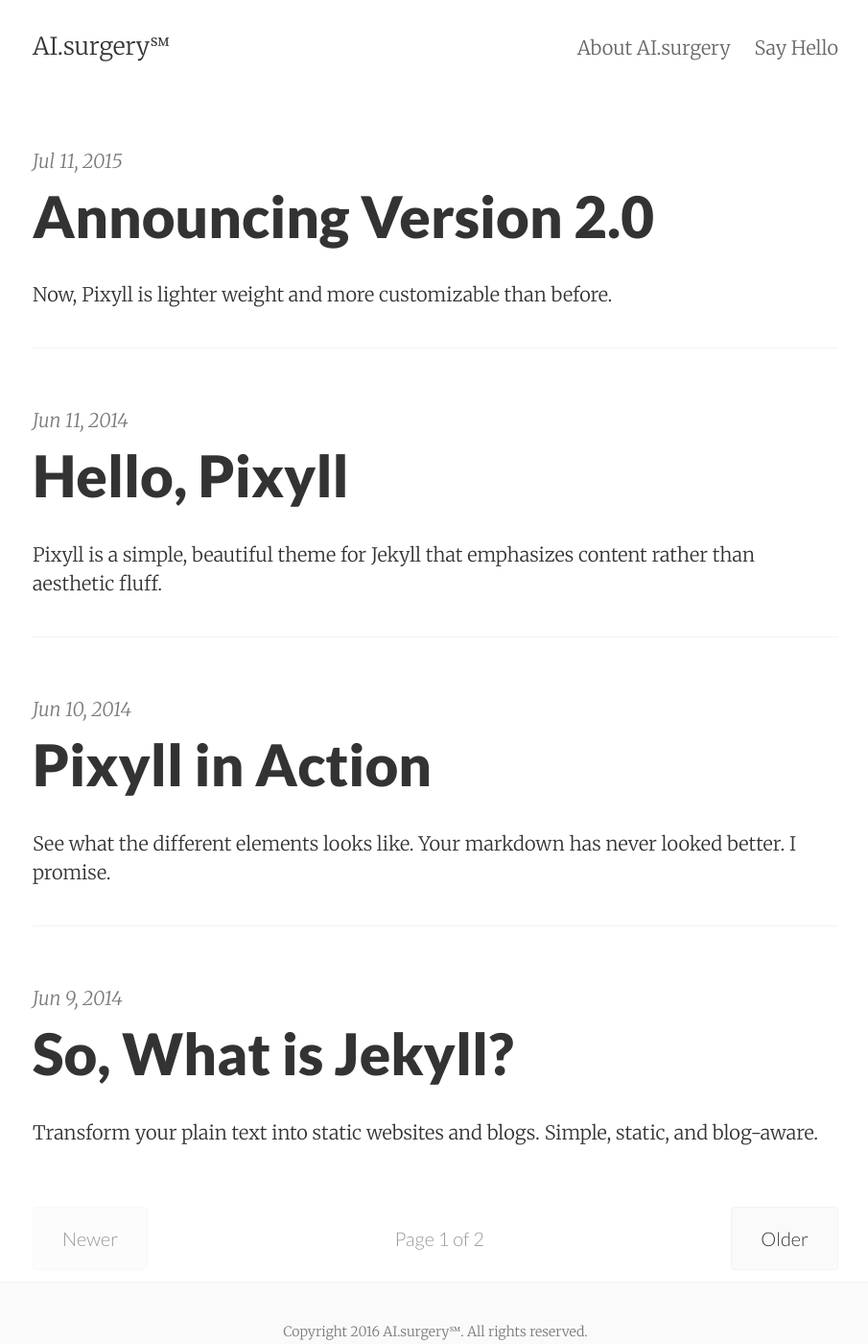
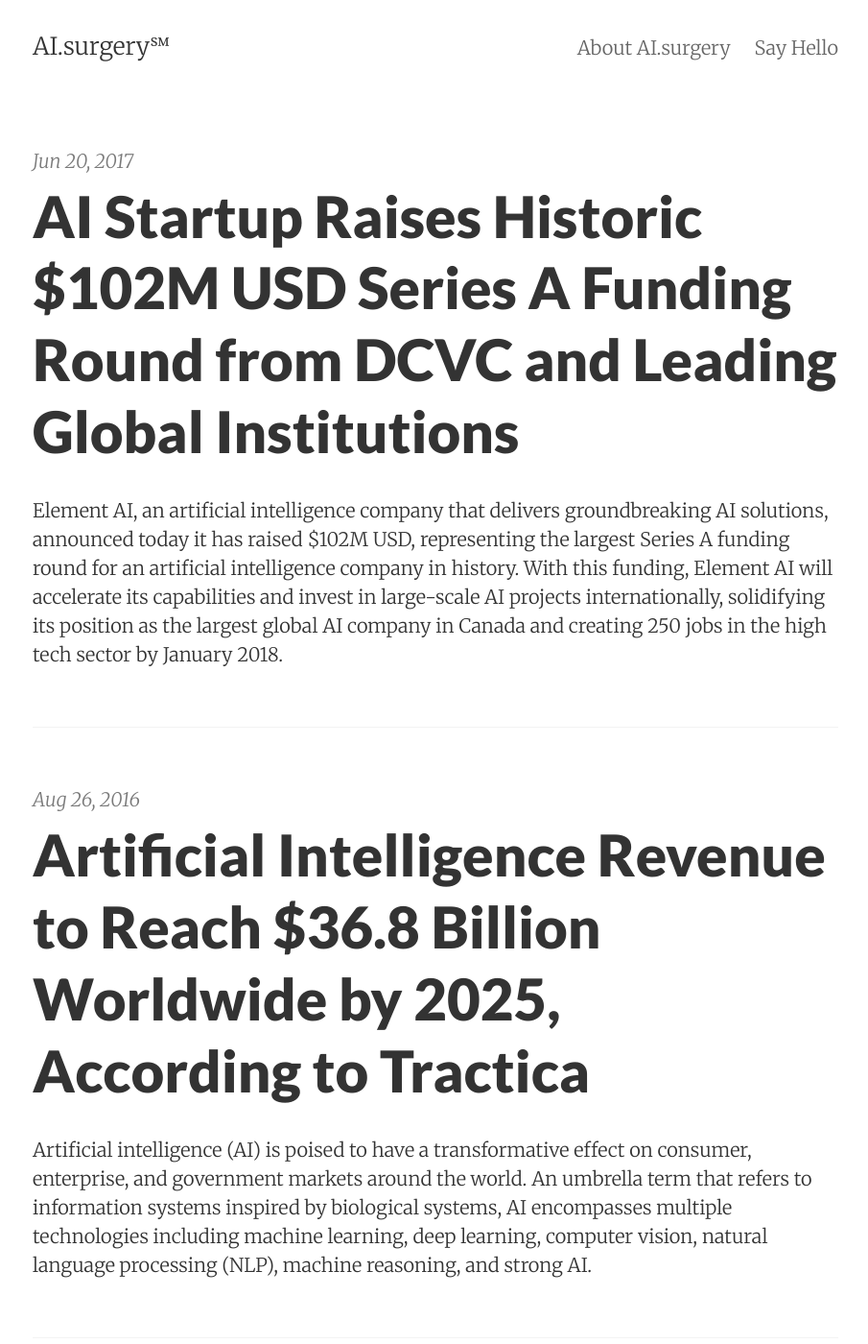
Before and after one commit to wilson0205/ai.surgery, a Jekyll site: the page built from index.html, in a window 1280 px wide and 1400 px high. Shown: the whole window at 96% size, without its empty margins (186-1091 px from the left). Built offline with Jekyll 4.4.1, drawn with Linux system fonts in a browser that asks for light colours; the list of posts is cut into pages by our own code; part of the change alters nothing that is shown.

Commit message:
Updated Ai Startup Raises Historic $102m Usd Series A Funding Round From Dcvc And Leading Global Institutions and 3 other files

```diff
--- a/_config.yml
+++ b/_config.yml
@@ -11,7 +11,7 @@ collections:
 email: wilson0205@gmail.com
 author: Wilson Tjandra
 description: Surgery with AI.
-baseurl: ''
+baseurl:
 url: http://ai.surgery
 date_format: "%b %-d, %Y"
 google_verification:
--- /dev/null
+++ b/_posts/2016-08-26-artificial-intelligence-revenue-to-reach-36-dollars-8-cents-billion-worldwide-by-2025-according-to-tractica.markdown
@@ -0,0 +1,17 @@
+---
+title: Artificial Intelligence Revenue to Reach $36.8 Billion Worldwide by 2025, According
+  to Tractica
+date: 2016-08-26 18:07:00 Z
+---
+
+Artificial intelligence (AI) is poised to have a transformative effect on consumer, enterprise, and government markets around the world. An umbrella term that refers to information systems inspired by biological systems, AI encompasses multiple technologies including machine learning, deep learning, computer vision, natural language processing (NLP), machine reasoning, and strong AI.
+
+According to a new report from Tractica, these technologies have use cases and applications in almost every industry and promise to significantly change existing business models while simultaneously creating new ones. The market intelligence firm forecasts that annual worldwide AI revenue will grow from $643.7 million in 2016 to $36.8 billion by 2025.
+
+In sizing and forecasting the total global AI market, Tractica has identified 191 real-world use cases for AI, organized into 27 different industry sectors and corresponding with six major technology categories, plus multiple combinations of technologies.
+
+“Some artificial intelligence use cases – such as image recognition, algorithmic securities trading, and healthcare patient data management – have huge scale potential, while others are niche applications,” says research director Aditya Kaul. “Likewise, a few key industry sectors including consumer products, business services, advertising, finance & investment, media & entertainment, and defense applications will drive significant revenue for AI software implementations in addition to AI-driven hardware and service sales, but during the coming decade the technologies will have an effect on almost every conceivable industry sector.”
+
+Tractica’s report, “Artificial Intelligence Market Forecasts”, provides a quantitative assessment of the market opportunity for artificial intelligence across the consumer, enterprise, and government sectors. The report includes market sizing, segmentation, and forecasts for 191 specific AI use cases and the 27 industries in which they will play a role. The market forecasts span the period from 2016 through 2025 and include segmentation by the six fundamental AI technologies: machine learning, deep learning, computer vision, natural language processing, machine reasoning, and strong AI. Revenue forecasts are further segmented by software, hardware, and services in addition to segmentation by world region. An Executive Summary of the report is available for free download on the firm’s website.
+
+Source: businesswire
--- /dev/null
+++ b/_posts/2017-06-20-ai-startup-raises-historic-$102m-usd-series-a-funding-round-from-dcvc-and-leading-global-institutions.markdown
@@ -0,0 +1,63 @@
+---
+title: AI Startup Raises Historic $102M USD Series A Funding Round from DCVC and Leading
+  Global Institutions
+date: 2017-06-20 18:07:00 Z
+---
+
+Element AI, an artificial intelligence company that delivers groundbreaking AI solutions, announced today it has raised $102M USD, representing the largest Series A funding round for an artificial intelligence company in history. With this funding, Element AI will accelerate its capabilities and invest in large-scale AI projects internationally, solidifying its position as the largest global AI company in Canada and creating 250 jobs in the high tech sector by January 2018.
+
+Element AI solves impossible problems for global organizations that urgently need to use AI in combination with their proprietary and valuable data to leap ahead of their competitors. Serial entrepreneurs Jean-François Gagné and Nicolas Chapados, Real Ventures, and Yoshua Bengio, a co-father of deep learning technology, co-founded Element AI in October 2016 to empower industry with the massive scale of academic AI innovation Bengio was driving at the world-leading Montreal Institute of Learning Algorithms (MILA).
+
+Together with MILA, one of the three leading centers of AI research in the world, Element AI pioneered a unique, non-exploitative model of academic cooperation they have now replicated to many other institutes. This model provides Element AI with insight, talent, and cutting-edge research that matches or exceeds even the largest tech corporations’ reach and budgets.
+
+Data Collective (DCVC) led the funding round with participation from Real Ventures, Development Bank of Canada (BDC), Fidelity Investments Canada, Hanwha Investment, Intel Capital, Microsoft Ventures, National Bank of Canada, NVIDIA, Tencent, and several of the world’s largest sovereign wealth funds. In addition to laying the groundwork to hire hundreds of top researchers, this new funding will enable Element AI to aggressively expand on a global scale focusing on AI-powered solutions for their customers in cybersecurity, fintech, manufacturing, logistics and transportation, and robotics.
+
+“Artificial Intelligence is a ‘must have’ capability for global companies,” said Element AI CEO Jean-François Gagné. “Without it, they are competitively impaired if not at grave risk of being obsoleted in place. Seasoned AI investors at DCVC understood this, and supported us to democratize the AI firepower reserved today for only the largest of tech corporations. Intel, Microsoft, and NVIDIA, as pioneers and champions of AI hardware and software, likewise understand that their businesses flourish as every company is empowered with world-class AI. This is why these leaders have backed us with the world’s largest Series A round ever for an artificial intelligence company. This historic round will help Element AI deliver profoundly powerful AI platforms for all, not just the few.”
+
+“The most serious problems facing global industry and government today involve too much complex and rapidly changing data for the cognitive capacity of even large numbers of human experts working together,” said DCVC Managing Partner Matt Ocko. “These groups - and the customers and citizens they serve - need intelligent systems that can work in concert with them to field that scale and complexity. We’re proud to back Element AI and their team of world-class researchers and engineers, who are already solving multiple global-class problems.”
+
+“Intel is all-in on AI,” said Naveen Rao, Vice President of Intel Corp. and General Manager of its Artificial Intelligence Products Group (AIPG). “In addition to hardware, we’re committed to developing the software ingredients necessary to accelerate complex, data-intensive processes. Such an endeavor means investing in the best minds in the world and Element AI has the intellectual horsepower to help us all advance artificial intelligence like never before.”
+
+“Element AI is doing amazing work enabling AI for a wide variety of industries, leveraging NVIDIA’s deep learning platform,” said Jeff Herbst, Vice President of Business Development at NVIDIA. “Element AI will benefit by continuing to leverage NVIDIA’s high performance GPUs and software at large scale to solve some of the world’s most challenging issues.”
+
+About Data Collective
+
+Data Collective (DCVC) is a venture capital fund that backs entrepreneurs applying deep tech to transform giant industries. DCVC and its principals have supported brilliant people changing global-scale businesses for over twenty years, helping create tens of billions of dollars of wealth while also making the world a markedly better place. DCVC brings to bear a unique model that unites a team of experienced venture capitalists with more than 50 technology executives and experts (CTOs, CIOs, Chief Scientists, Principal Engineers, Professors at Stanford, Berkeley, and major technical universities) with significant tenures at top 100 technology companies and research institutions worldwide. DCVC focuses on Seed and Series A companies, and growth stage opportunities within its own portfolio. For more information on DCVC, visit www.dcvc.com or follow @dcvc
+
+About Real Ventures
+
+Real Ventures is an early-stage venture capital fund manager and ecosystem builder, most often recognized as being the first institutional investor in many of Canada’s leading startups. The firm works with ambitious founders building the software, connectivity and artificial intelligence stack or leveraging it to disrupt industries and incumbents. The Real Ventures team’s operating and venture experience, combined with the firm’s community building approach, helps establish, build and grow globally successful companies. www.realventures.com
+
+About BDC Capital
+
+With more than $2 billion CAD under management, BDC Capital is the investment arm of BDC, serving as a strategic partner to Canada’s most innovative and high potential firms. It offers a range of equity, venture capital and flexible growth and transition capital solutions to help Canadian entrepreneurs scale their businesses into global champions. To find out more, visit bdc.ca/capital
+
+About Hanwha Investment
+
+Hanwha Investment is Hanwha Group’s investment organization. Hanwha Group, founded in 1952, is one of the Top-Ten business enterprises in South Korea and a “FORTUNE Global 500” company. Hanwha Group has 56 domestic affiliates and 226 global networks in three major sectors: manufacturing and construction, finance, and services and leisure. With more than 60 years track record of industrial leadership, Hanwha’s manufacturing and construction businesses encompass a broad range of fields from chemicals & materials, aerospace & mechatronics, total solar energy solutions, and global construction. The finance network, covering insurance, asset management and securities, is the second largest non-bank financial group in South Korea. The services and leisure sector offers premium lifestyle services with retail and resort businesses. For more information, visit: www.hanwha.com
+
+About Intel Capital
+
+Intel Capital, Intel’s strategic investment organization, funds innovative startups targeting computing and smart devices, 5G connectivity, cloud, datacenter, artificial intelligence, merged reality, autonomous driving, the Internet of Things, robotic technologies, immersive entertainment and semiconductor manufacturing. Since 1991, Intel Capital has invested US$11.8 billion in 1,476 companies worldwide, and 620 portfolio companies have gone public or been acquired. Through its business development programs, Intel Capital curates thousands of introductions each year between its portfolio executives and Intel’s customers and partners in the Global 2000. For more information on what makes Intel Capital one of the world’s most powerful venture capital firms, visit www.intelcapital.com or follow @Intelcapital
+
+About Microsoft Ventures
+
+Microsoft Ventures is the corporate venture arm of Microsoft, (Nasdaq “MSFT” @microsoft) the leading platform and productivity company for the mobile-first, cloud-first world. Microsoft Ventures partners with visionary entrepreneurs looking to drive digital transformation. As part of its promise to portfolio companies, Microsoft Ventures offers unrivaled access to go-to-market resources and strategic relationships globally. Microsoft Ventures currently operates in San Francisco, Seattle, New York, Tel Aviv and London. Learn more at https://microsoftventures.com/
+
+About National Bank of Canada
+
+With $239 billion CAD in assets as at April 30, 2017, National Bank of Canada, together with its subsidiaries, forms one of Canada’s leading integrated financial groups. The Bank has more than 21,000 employees and is widely recognized as a top employer. Its securities are listed on the Toronto Stock Exchange (TSX: NA). Follow the Bank’s activities at nbc.ca
+
+About NVIDIA GPU Ventures
+
+NVIDIA’s (NASDAQ: NVDA) invention of the GPU in 1999 sparked the growth of the PC gaming market, redefined modern computer graphics and revolutionized parallel computing. More recently, GPU deep learning ignited modern AI – the next era of computing – with the GPU acting as the brain of computers, robots and self-driving cars that can perceive and understand the world. More information at http://nvidianews.nvidia.com/
+
+About Tencent
+
+Tencent uses technology to enrich the lives of Internet users. Every day, hundreds of millions of people communicate, share experiences, consume information and seek entertainment through our integrated platforms. Tencent’s diversified services include QQ, Weixin/ WeChat for communications; Qzone for social networking; QQ Game Platform for online games; QQ.com and Tencent News for information and Tencent Video for video content. Tencent was founded in Shenzhen in 1998 and went public on the Main Board of the Hong Kong Stock Exchange in 2004. Tencent seeks to evolve with the Internet by investing in innovation, providing a mutually beneficial environment for partners, and staying close to users. https://www.tencent.com/en-us/index.html
+
+About Element AI
+
+Element AI delivers groundbreaking artificial intelligence solutions to enterprise companies, bringing together the best AI experts and top entrepreneurs to produce next generation AI capabilities for any organization. Element AI is headquartered in Montreal, Quebec and is funded by leading investors including BDC Capital, Data Collective, Fidelity Investments Canada, Hanwha Investment, Intel Capital, Microsoft Ventures, National Bank, NVIDIA GPU Ventures, Real Ventures, and Tencent. http://www.elementai.com
+
+Source: businesswire
--- a/about.md
+++ b/about.md
@@ -1,8 +1,10 @@
 ---
 title: About AI.surgery
 permalink: "/about/"
+tags: about
 layout: page
-tags: about
 ---
 
+Artificial Intelligence Blog.
+
 Copyright 2016 AI.surgery℠. All rights reserved.
```
